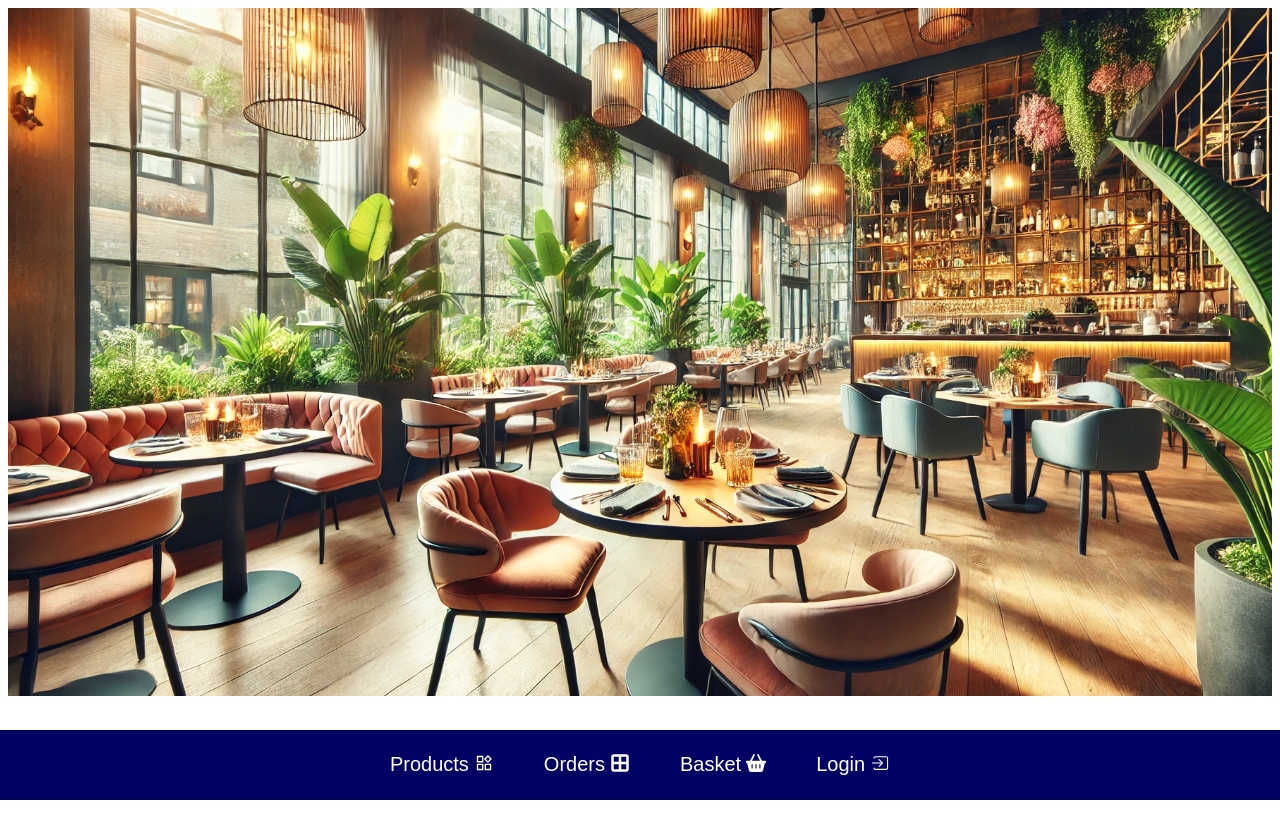
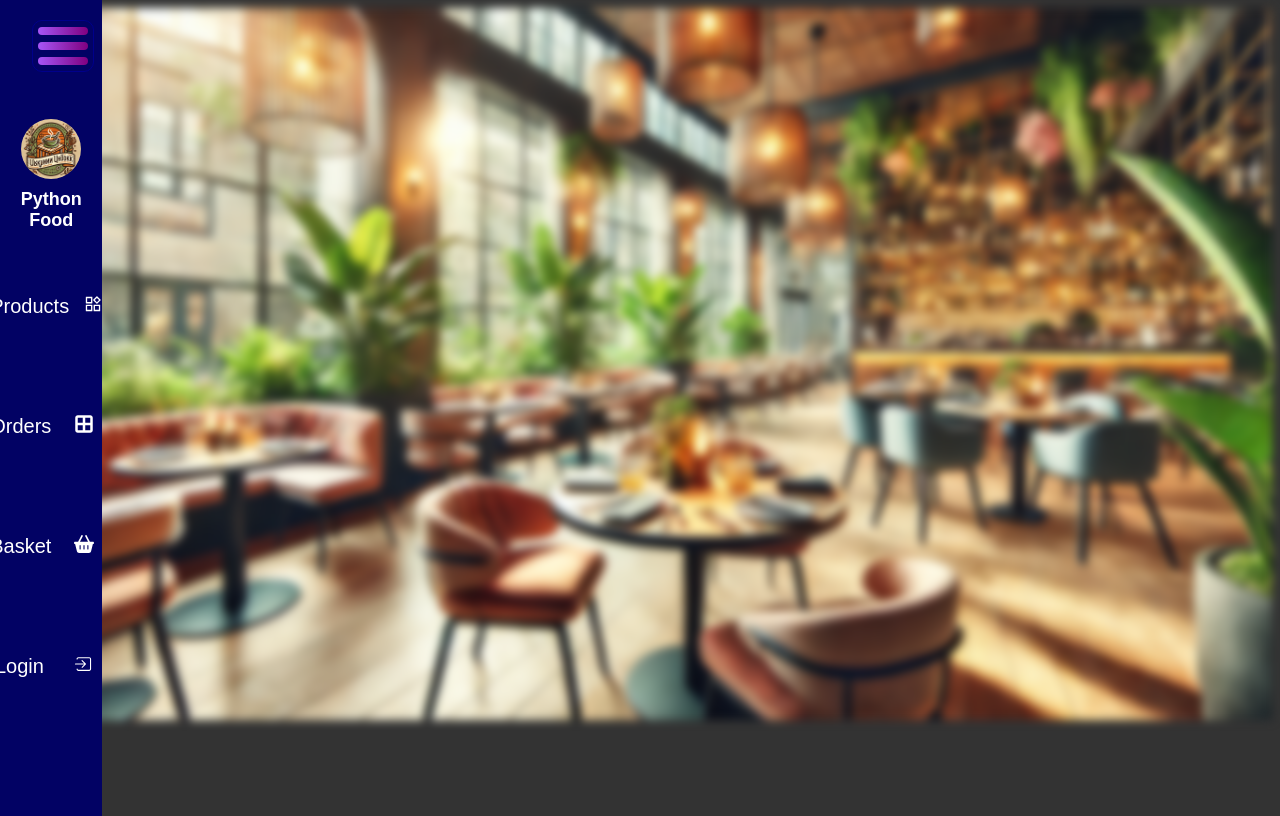
Before and after one commit to AmirSherov/next.js-project, a Next.js app: page / in a window 1280 px wide. Built offline with nearby package versions, Linux system fonts and the light colour scheme.

Commit message:
first nav

```diff
--- a/app/landing.scss
+++ b/app/landing.scss
@@ -1,10 +1,14 @@
+body{
+    overflow: hidden;
+    background-color: #333;
+}
 .landing-page-img-container{
     width: 100%;
     height: 100vh;
     position: relative;
     .landing-bg{
         width: 100%;
-        height: 86%;
-        object-fit: cover;
+        height: 89%;
+        filter: blur(5px);
     }
 }
--- a/app/nav/index.js
+++ b/app/nav/index.js
@@ -1,11 +1,38 @@
-import "./style.scss"
+'use client';
+import "./style.scss";
 import { AiOutlineProduct } from "react-icons/ai";
-import { FaBorderAll } from "react-icons/fa6";
-import { FaBasketShopping } from "react-icons/fa6";
+import { FaBorderAll, FaBasketShopping } from "react-icons/fa6";
 import { IoIosLogIn } from "react-icons/io";
+import { useRef, useState } from "react";
+
 export default function Nav() {
-    return(
-        <div className="navigation-wrapper">
+    const [open, setOpen] = useState(false);
+    const burger = useRef();
+    const nav = useRef();
+
+    function handleNav() {
+        setOpen(!open);
+    }
+
+    return (
+        <>
+            <div
+                ref={burger}
+                className={`burger`}
+                onClick={handleNav} // Используем onClick вместо addEventListener
+            >
+                <div></div>
+                <div></div>
+                <div></div>
+            </div>
+            <div
+                ref={nav}
+                className={`navigation-wrapper ${open ? "active" : "simple"}`}
+            >
+                <div className="logo-container">
+                    <span><img width={60} height={60} src="../images/logo.webp" alt="Logo" /></span>
+                    <span>Python Food</span>
+                </div>
                 <div className="navigation-items">
                     <div><span>Products</span><span><AiOutlineProduct /></span></div>
                     <div><span>Orders</span><span><FaBorderAll /></span></div>
@@ -13,5 +40,6 @@ export default function Nav() {
                     <div><span>Login</span><span><IoIosLogIn /></span></div>
                 </div>
             </div>
-    )
+        </>
+    );
 }
--- a/app/nav/style.scss
+++ b/app/nav/style.scss
@@ -1,15 +1,76 @@
+.burger{
+    width: 50px;
+    height: 40px;
+    border: 1px solid darkblue;
+    display: flex;
+    padding: 5px;
+    flex-direction: column;
+    justify-content: center;
+    align-items: center;
+    z-index: 100;
+    position: absolute;
+    border-radius: 10px;
+    gap: 7px;
+    left: 32px;
+    top: 20px;
+    transition: 0.3s;
+    &:active{
+        transform: scale(0.9);
+    }
+    div{
+        height: 8px;
+        border-radius: 10px;
+        width: 100%;
+        background: linear-gradient(to right, #a656f7, #800080);
+    }
+}
+.active{
+    transform: translateX(-130px);
+    transition: 0.1s linear;
+}
+.simple{
+    transform: translateX(0px);
+    transition: 0.1s linear;
+}
 .navigation-wrapper{
     display: flex;
+    flex-direction: column;
     position: fixed;
-    bottom: 0;
+    top: 0;
     justify-content: center;
+    user-select: none;
+    padding-top:30px;
     align-items: center;
-    width: 100%;
+    width: 8%;
     left: 0;
-    height: 70px;
+    height: 100%;
     background-color: rgb(2, 2, 100);
+    .logo-container{
+        display: flex;
+        flex-direction: column;
+        justify-content: center;
+        align-items: center;
+        position: relative;
+        top: -40px;
+        gap: 5px    ;
+        span:nth-child(1){
+            img{
+                border-radius: 50%;
+            }
+        }
+        span{
+            color: white;
+            font-size: 18px;
+            font-family: sans-serif;
+            text-align: center;
+            font-weight: 600;
+            justify-content: center;
+            align-items: center;
+        }
+    }
     .navigation-items{
         display: flex;
+        flex-direction: column;
         justify-content: space-between;
         align-items: center;
         color: white;
@@ -20,6 +81,18 @@
         div{
             display:  flex;
             gap: 5px;
+            height: 70px;
+            width: 122px;
+            justify-content: center;
+            text-align: center;
+            align-items: center;
+            span{
+                width: 100%;
+                text-align: center;
+            }
+            &:hover{
+                background-color:rgb(3, 3, 77) ;
+            }
         }
     }
 }
--- a/app/page.js
+++ b/app/page.js
@@ -42,8 +42,13 @@ export default function Home() {
 
   return (
     <>
-      <div className="landing-page-img-container" ref={imageContainer}>
-        <img width={100} height={100} className="landing-bg" ref={(el) => (images.current[0] = el)} src="/images/bg.webp" alt="Background" />
+      <div className='landing-page-main-container'>
+        <div className='landing-page-text'>
+
+        </div>
+        <div className="landing-page-img-container" ref={imageContainer}>
+          <img  className="landing-bg" ref={(el) => (images.current[0] = el)} src="/images/bg.webp" alt="Background" />
+        </div>
       </div>
     </>
   );
```
Also changed, not shown: public/images/logo.webp (added). Lines whose indentation alone changed are shown as unchanged.
